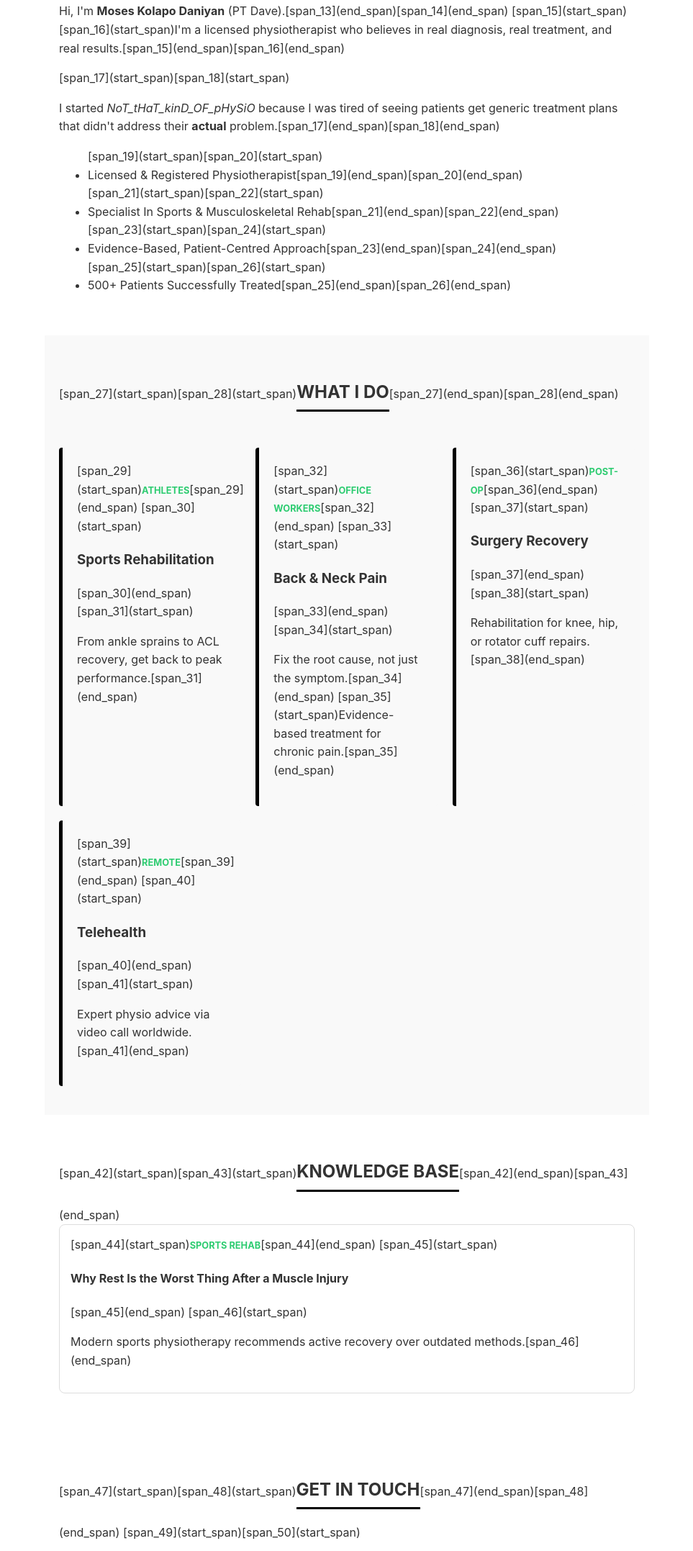
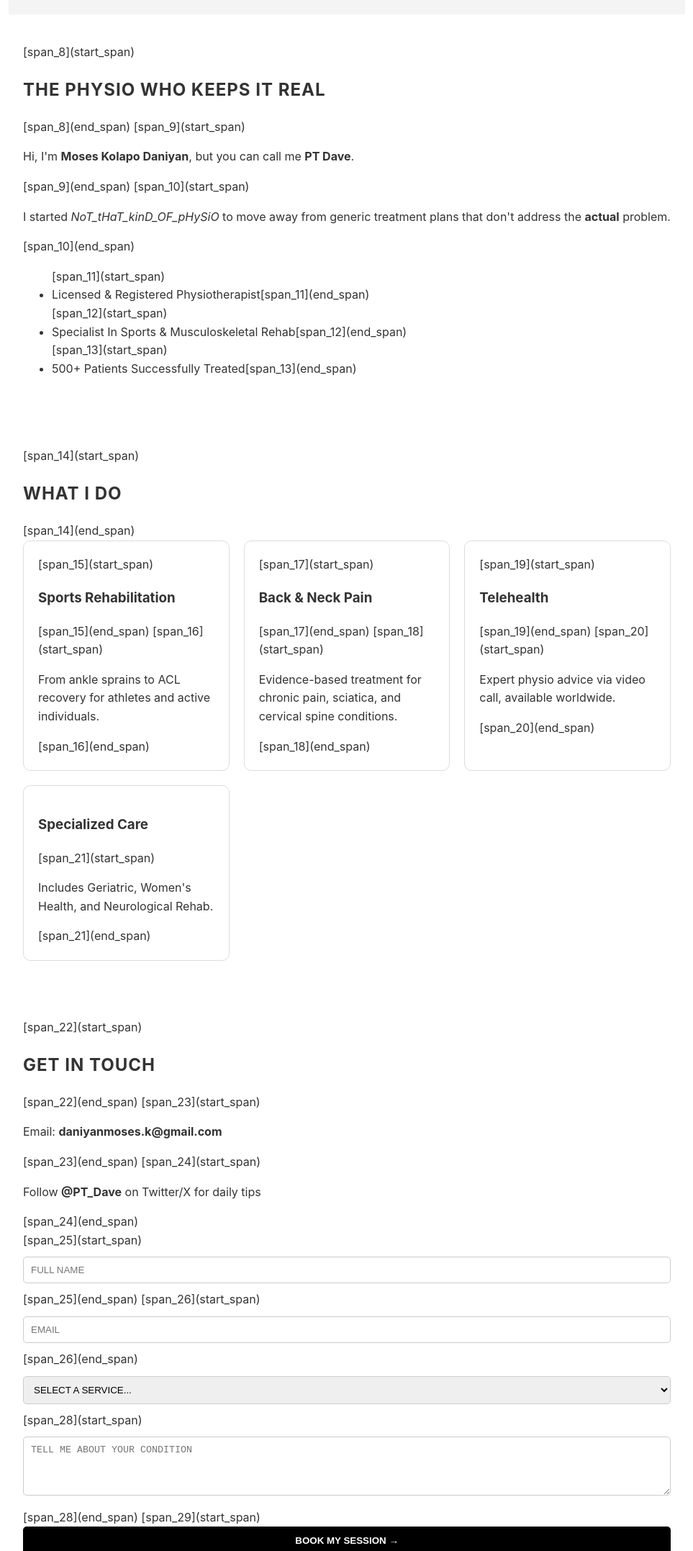
Before and after one commit to PTdave01/PTdave01.github.io, a plain HTML site: page index.html in a window 1280 px wide. Shown: the part 645-2800 px from the top of the page at 72% size, without its empty margins (158-1121 px from the left). Drawn offline with Linux system fonts and the light colour scheme.

Commit message:
Update index.html

```diff
--- a/index.html
+++ b/index.html
@@ -5,113 +5,84 @@
     <meta name="viewport" content="width=device-width, initial-scale=1.0">
     <title>PT_DAVE | Not That Kind of Physio</title>
     <style>
-        /* CSS: Professional & Responsive Styling */
-        :root { --main: #000000; --accent: #2ecc71; --bg: #ffffff; --light: #f9f9f9; }
-        body { font-family: -apple-system, sans-serif; line-height: 1.6; color: #333; margin: 0; background: var(--bg); scroll-behavior: smooth; }
-        header, section, footer { padding: 40px 20px; max-width: 800px; margin: auto; }
-        .hero { background: var(--main); color: #fff; text-align: center; padding: 60px 20px; }
-        .hero h1 { font-size: 2.5rem; margin: 0; letter-spacing: 2px; }
-        .btn { background: var(--accent); color: #fff; padding: 15px 30px; text-decoration: none; display: inline-block; font-weight: bold; border-radius: 5px; margin-top: 20px; border: none; cursor: pointer; transition: 0.3s; }
-        .btn:hover { opacity: 0.8; }
-        .grid { display: grid; grid-template-columns: repeat(auto-fit, minmax(250px, 1fr)); gap: 20px; margin-top: 30px; }
-        .card { background: var(--light); padding: 20px; border-left: 5px solid var(--main); border-radius: 4px; }
-        .blog-card { border: 1px solid #ddd; padding: 15px; margin-bottom: 15px; border-radius: 8px; }
-        input, select, textarea { width: 100%; padding: 12px; margin: 10px 0; border: 1px solid #ddd; border-radius: 5px; box-sizing: border-box; font-size: 16px; }
-        h2 { border-bottom: 3px solid var(--main); display: inline-block; padding-bottom: 5px; text-transform: uppercase; }
-        .tag { font-size: 0.8rem; font-weight: bold; color: var(--accent); text-transform: uppercase; }
+        :root { --primary: #000; --secondary: #f4f4f4; --text: #333; }
+        body { font-family: -apple-system, BlinkMacSystemFont, "Segoe UI", Roboto, sans-serif; line-height: 1.6; color: var(--text); margin: 0; padding: 0; }
+        header, section, footer { padding: 40px 20px; max-width: 900px; margin: auto; }
+        .hero { background: var(--secondary); text-align: center; padding: 60px 20px; }
+        .btn { background: var(--primary); color: #fff; padding: 12px 24px; text-decoration: none; display: inline-block; border-radius: 5px; font-weight: bold; }
+        .grid { display: grid; grid-template-columns: repeat(auto-fit, minmax(280px, 1fr)); gap: 20px; }
+        .card { border: 1px solid #ddd; padding: 20px; border-radius: 10px; background: #fff; }
+        input, select, textarea { width: 100%; padding: 10px; margin: 10px 0; border: 1px solid #ccc; border-radius: 5px; box-sizing: border-box; }
+        h1, h2 { text-transform: uppercase; letter-spacing: 1px; }
     </style>
 </head>
 <body>
 
+    <header>
+        [span_3](start_span)<h1>PT_DAVE</h1>[span_3](end_span)
+        <p>SPORTS REHABILITATION | [span_4](start_span)BACK PAIN RELIEF</p>[span_4](end_span)
+    </header>
+
     <section class="hero">
-        [span_3](start_span)[span_4](start_span)<h1>PT_DAVE</h1>[span_3](end_span)[span_4](end_span)
-        <p>SPORTS REHABILITATION | [span_5](start_span)[span_6](start_span)BACK PAIN RELIEF</p>[span_5](end_span)[span_6](end_span)
-        [span_7](start_span)[span_8](start_span)<button onclick="scrollToContact()" class="btn">BOOK MY SESSION →</button>[span_7](end_span)[span_8](end_span)
+        [span_5](start_span)<h2>Ready to Move Better?</h2>[span_5](end_span)
+        [span_6](start_span)<p>Real diagnosis, real treatment, real results.</p>[span_6](end_span)
+        [span_7](start_span)<a href="mailto:daniyanmoses.k@gmail.com" class="btn">BOOK MY SESSION →</a>[span_7](end_span)
     </section>
 
     <section id="about">
-        [span_9](start_span)[span_10](start_span)<p class="tag">About Me</p>[span_9](end_span)[span_10](end_span)
-        [span_11](start_span)[span_12](start_span)<h2>The Physio Who Keeps It Real</h2>[span_11](end_span)[span_12](end_span)
-        [span_13](start_span)[span_14](start_span)<p>Hi, I'm <strong>Moses Kolapo Daniyan</strong> (PT Dave).[span_13](end_span)[span_14](end_span) [span_15](start_span)[span_16](start_span)I'm a licensed physiotherapist who believes in real diagnosis, real treatment, and real results.[span_15](end_span)[span_16](end_span)</p>
-        [span_17](start_span)[span_18](start_span)<p>I started <em>NoT_tHaT_kinD_OF_pHySiO</em> because I was tired of seeing patients get generic treatment plans that didn't address their <strong>actual</strong> problem.[span_17](end_span)[span_18](end_span)</p>
+        [span_8](start_span)<h2>The Physio Who Keeps It Real</h2>[span_8](end_span)
+        [span_9](start_span)<p>Hi, I'm <strong>Moses Kolapo Daniyan</strong>, but you can call me <strong>PT Dave</strong>.</p>[span_9](end_span)
+        [span_10](start_span)<p>I started <em>NoT_tHaT_kinD_OF_pHySiO</em> to move away from generic treatment plans that don't address the <strong>actual</strong> problem.</p>[span_10](end_span)
         <ul>
-            [span_19](start_span)[span_20](start_span)<li>Licensed & Registered Physiotherapist[span_19](end_span)[span_20](end_span)</li>
-            [span_21](start_span)[span_22](start_span)<li>Specialist In Sports & Musculoskeletal Rehab[span_21](end_span)[span_22](end_span)</li>
-            [span_23](start_span)[span_24](start_span)<li>Evidence-Based, Patient-Centred Approach[span_23](end_span)[span_24](end_span)</li>
-            [span_25](start_span)[span_26](start_span)<li>500+ Patients Successfully Treated[span_25](end_span)[span_26](end_span)</li>
+            [span_11](start_span)<li>Licensed & Registered Physiotherapist[span_11](end_span)</li>
+            [span_12](start_span)<li>Specialist In Sports & Musculoskeletal Rehab[span_12](end_span)</li>
+            [span_13](start_span)<li>500+ Patients Successfully Treated[span_13](end_span)</li>
         </ul>
     </section>
 
-    <section id="services" style="background: var(--light);">
-        [span_27](start_span)[span_28](start_span)<h2>What I Do</h2>[span_27](end_span)[span_28](end_span)
+    <section id="services">
+        [span_14](start_span)<h2>What I Do</h2>[span_14](end_span)
         <div class="grid">
             <div class="card">
-                [span_29](start_span)<span class="tag">Athletes</span>[span_29](end_span)
-                [span_30](start_span)<h3>Sports Rehabilitation</h3>[span_30](end_span)
-                [span_31](start_span)<p>From ankle sprains to ACL recovery, get back to peak performance.[span_31](end_span)</p>
+                [span_15](start_span)<h3>Sports Rehabilitation</h3>[span_15](end_span)
+                [span_16](start_span)<p>From ankle sprains to ACL recovery for athletes and active individuals.</p>[span_16](end_span)
             </div>
             <div class="card">
-                [span_32](start_span)<span class="tag">Office Workers</span>[span_32](end_span)
-                [span_33](start_span)<h3>Back & Neck Pain</h3>[span_33](end_span)
-                [span_34](start_span)<p>Fix the root cause, not just the symptom.[span_34](end_span) [span_35](start_span)Evidence-based treatment for chronic pain.[span_35](end_span)</p>
+                [span_17](start_span)<h3>Back & Neck Pain</h3>[span_17](end_span)
+                [span_18](start_span)<p>Evidence-based treatment for chronic pain, sciatica, and cervical spine conditions.</p>[span_18](end_span)
             </div>
             <div class="card">
-                [span_36](start_span)<span class="tag">Post-Op</span>[span_36](end_span)
-                [span_37](start_span)<h3>Surgery Recovery</h3>[span_37](end_span)
-                [span_38](start_span)<p>Rehabilitation for knee, hip, or rotator cuff repairs.[span_38](end_span)</p>
+                [span_19](start_span)<h3>Telehealth</h3>[span_19](end_span)
+                [span_20](start_span)<p>Expert physio advice via video call, available worldwide.</p>[span_20](end_span)
             </div>
             <div class="card">
-                [span_39](start_span)<span class="tag">Remote</span>[span_39](end_span)
-                [span_40](start_span)<h3>Telehealth</h3>[span_40](end_span)
-                [span_41](start_span)<p>Expert physio advice via video call worldwide.[span_41](end_span)</p>
+                <h3>Specialized Care</h3>
+                [span_21](start_span)<p>Includes Geriatric, Women's Health, and Neurological Rehab.</p>[span_21](end_span)
             </div>
         </div>
     </section>
 
-    <section id="knowledge">
-        [span_42](start_span)[span_43](start_span)<h2>Knowledge Base</h2>[span_42](end_span)[span_43](end_span)
-        <div class="blog-card">
-            [span_44](start_span)<span class="tag">Sports Rehab</span>[span_44](end_span)
-            [span_45](start_span)<h4>Why Rest Is the Worst Thing After a Muscle Injury</h4>[span_45](end_span)
-            [span_46](start_span)<p>Modern sports physiotherapy recommends active recovery over outdated methods.[span_46](end_span)</p>
-        </div>
-    </section>
-
     <section id="contact">
-        [span_47](start_span)[span_48](start_span)<h2>Get In Touch</h2>[span_47](end_span)[span_48](end_span)
-        [span_49](start_span)[span_50](start_span)<p>Email: <strong>daniyanmoses.k@gmail.com</strong>[span_49](end_span)[span_50](end_span)</p>
-        <form id="contactForm">
-            [span_51](start_span)[span_52](start_span)<input type="text" id="name" placeholder="FULL NAME" required>[span_51](end_span)[span_52](end_span)
-            [span_53](start_span)[span_54](start_span)<input type="email" id="email" placeholder="EMAIL" required>[span_53](end_span)[span_54](end_span)
-            <select id="service">
-                [span_55](start_span)[span_56](start_span)<option>Select a service...</option>[span_55](end_span)[span_56](end_span)
-                <option>Sports Rehabilitation</option>
-                <option>Back Pain Relief</option>
+        [span_22](start_span)<h2>Get In Touch</h2>[span_22](end_span)
+        [span_23](start_span)<p>Email: <strong>daniyanmoses.k@gmail.com</strong></p>[span_23](end_span)
+        [span_24](start_span)<p>Follow <strong>@PT_Dave</strong> on Twitter/X for daily tips</p>[span_24](end_span)
+        <form>
+            [span_25](start_span)<input type="text" placeholder="FULL NAME" required>[span_25](end_span)
+            [span_26](start_span)<input type="email" placeholder="EMAIL" required>[span_26](end_span)
+            <select>
+                [span_27](start_span)<option>SELECT A SERVICE...</option>[span_27](end_span)
+                <option>Sports Rehab</option>
+                <option>Back Pain</option>
                 <option>Telehealth</option>
             </select>
-            [span_57](start_span)[span_58](start_span)<textarea id="message" placeholder="TELL ME ABOUT YOUR CONDITION" rows="4"></textarea>[span_57](end_span)[span_58](end_span)
-            [span_59](start_span)[span_60](start_span)<button type="submit" class="btn" style="width:100%;">BOOK MY SESSION →</button>[span_59](end_span)[span_60](end_span)
+            [span_28](start_span)<textarea placeholder="TELL ME ABOUT YOUR CONDITION" rows="4"></textarea>[span_28](end_span)
+            [span_29](start_span)<button type="submit" class="btn" style="width:100%; border:none; cursor:pointer;">BOOK MY SESSION →</button>[span_29](end_span)
         </form>
     </section>
 
-    <footer style="text-align: center; font-size: 0.8rem; color: #888;">
-        <p>&copy; [span_61](start_span)[span_62](start_span)2026 Moses Kolapo Daniyan - NoT_tHaT_kInD_oF_pHySiO</p>[span_61](end_span)[span_62](end_span)
-        [span_63](start_span)[span_64](start_span)<p>Follow @PT_Dave on Twitter/X for daily tips</p>[span_63](end_span)[span_64](end_span)
+    <footer style="text-align:center; background:#eee;">
+        <p>&copy; [span_30](start_span)2026 Moses Kolapo Daniyan - NoT_tHaT_kInD_oF_pHySiO</p>[span_30](end_span)
     </footer>
-
-    <script>
-        /* JavaScript: Functionality */
-        function scrollToContact() {
-            document.getElementById('contact').scrollIntoView({ behavior: 'smooth' });
-        }
-
-        document.getElementById('contactForm').addEventListener('submit', function(e) {
-            e.preventDefault();
-            const name = document.getElementById('name').value;
-            alert('Hi ' + name + ', thanks for reaching out to PT Dave! I will get back to you at the email provided.');
-            this.reset();
-        });
-    </script>
 
 </body>
 </html>
```
